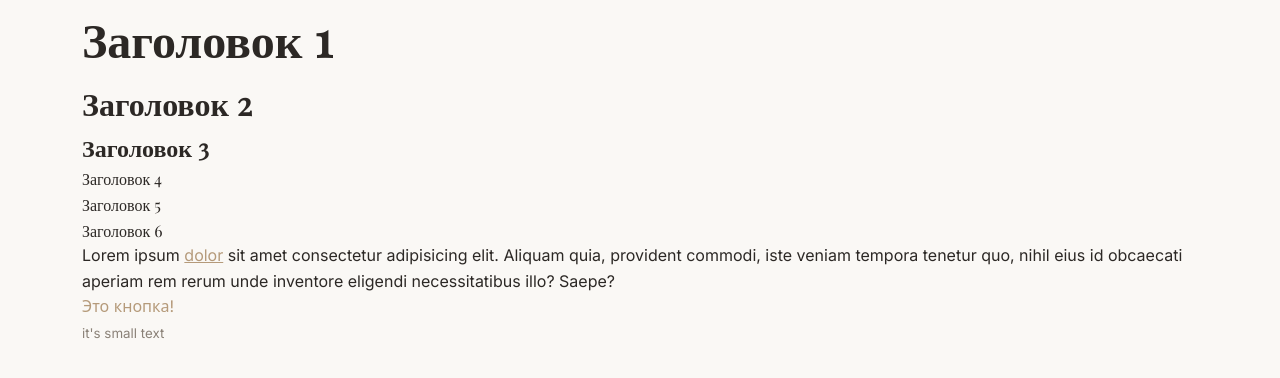
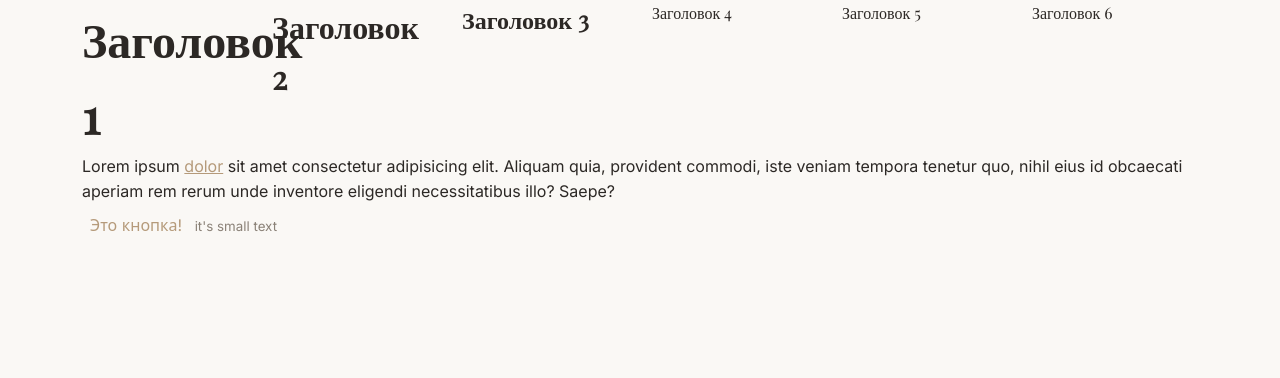
Before and after one commit to PBuinizki/grotex, a website built with Vite: page index.html in a window 1280 px wide. Built offline with nearby package versions, Linux system fonts and the light colour scheme; files whose address does not match are found by name.

Commit message:
feat(buttons): начал кнопки

```diff
--- a/index.html
+++ b/index.html
@@ -8,12 +8,15 @@
   </head>
   <body>
     <div class="container">
-          <h1>Заголовок 1</h1>
-    <h2>Заголовок 2</h2>
-    <h3>Заголовок 3</h3>
-    <h4>Заголовок 4</h4>
-    <h5>Заголовок 5</h5>
-    <h6>Заголовок 6</h6>
+      <div class="row">
+        <h1 class="col-xl-2 col-sm-6">Заголовок 1</h1>
+        <h2 class="col-xl-2 col-sm-6">Заголовок 2</h2>
+        <h3 class="col-xl-2 col-sm-6">Заголовок 3</h3>
+        <h4 class="col-xl-2 col-sm-6">Заголовок 4</h4>
+        <h5 class="col-xl-2 col-sm-6">Заголовок 5</h5>
+        <h6 class="col-xl-2 col-sm-6">Заголовок 6</h6>
+      </div>
+
     <p>Lorem ipsum <a href="#">dolor</a> sit amet consectetur adipisicing elit. Aliquam quia, provident commodi, iste veniam tempora tenetur quo, nihil eius id obcaecati aperiam rem rerum unde inventore eligendi necessitatibus illo? Saepe?</p>
     <div class="btn"><a href="#">Это кнопка!</a></div>
     <small>it's small text</small>
--- a/src/scss/main.scss
+++ b/src/scss/main.scss
@@ -1,2 +1,3 @@
 @use './base/base' as *;
 @use './layout/grid' as *;
+@use './modules/buttons' as *;
--- /dev/null
+++ b/src/scss/modules/_buttons.scss
@@ -0,0 +1,8 @@
+@use '../utils/variables' as *;
+
+.btn {
+    display: inline-flex;
+    align-items: center;
+    gap: $spacing-unit;
+    padding: $spacing-unit;
+}
```
